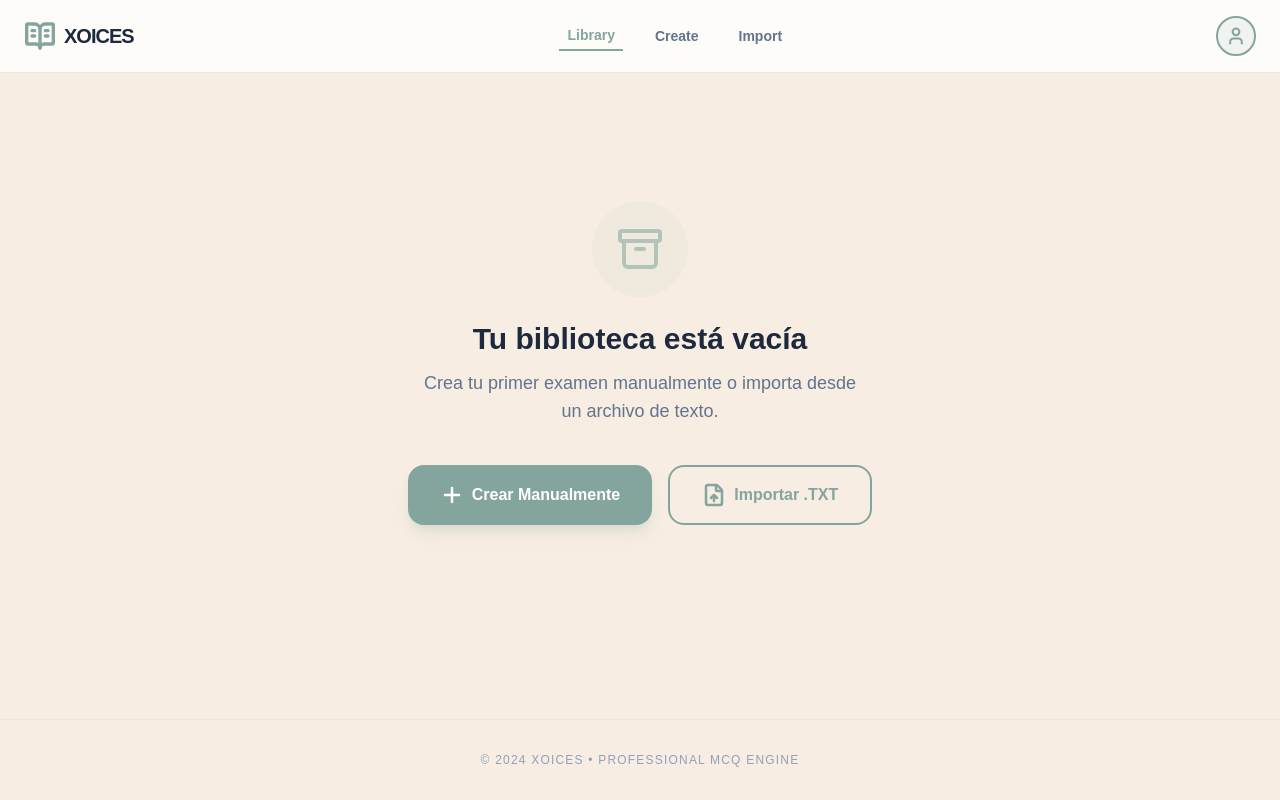
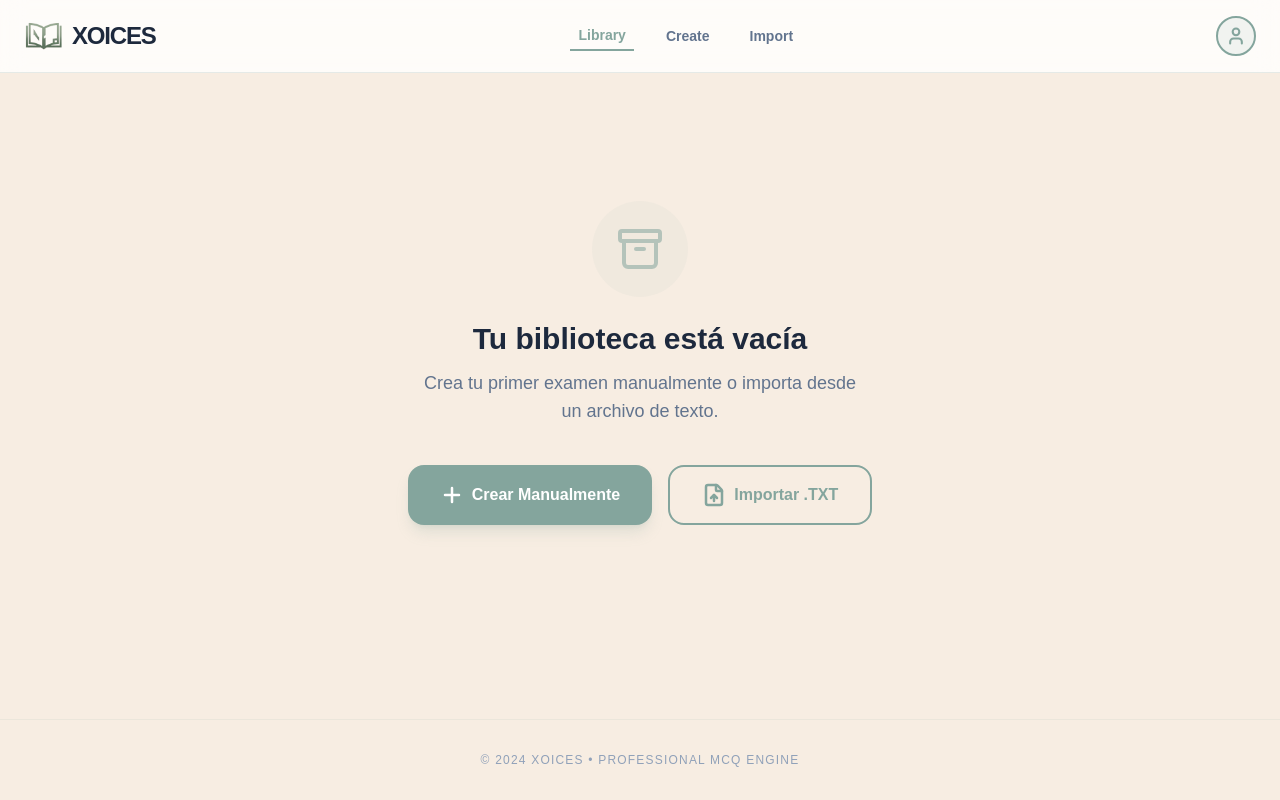
Before and after one commit to franjon11/xoices, a React (Vite) app: page / in a window 1280 px wide. Built offline with nearby package versions, Linux system fonts and the light colour scheme.

Commit message:
cambiando logo dentro de la web

```diff
--- a/src/components/layout/Header.tsx
+++ b/src/components/layout/Header.tsx
@@ -1,6 +1,7 @@
-import { Link, NavLink } from "react-router";
+import { NavLink } from "react-router";
 import { PAGES } from "../../types/constants";
-import { BookOpenText, Menu, User } from "lucide-react";
+import { Menu, User } from "lucide-react";
+import Logo from "../ui/Logo";
 
 const navItemClass = ({ isActive }: { isActive: boolean }) =>
   `text-sm font-bold transition-all px-2 py-1 ${isActive ? 'text-sage border-b-2 border-sage' : 'text-slate-500 hover:text-sage'}`;
@@ -15,10 +16,7 @@ const Header = ({ toggleSidebar }: { toggleSidebar: () => void }) => {
       </div>
 
       <div className="hidden sm:flex items-center justify-between">
-        <Link to={PAGES.HOME} className="flex items-center gap-2 text-sage group">
-          <BookOpenText className="size-8 group-hover:rotate-12 transition-transform" strokeWidth={2.5} />
-          <h1 className="text-xl font-black tracking-tighter text-slate-800 uppercase">Xoices</h1>
-        </Link>
+        <Logo />
 
         <nav className="flex items-center gap-6">
           <NavLink to={PAGES.HOME} className={navItemClass}>Library</NavLink>
--- a/src/components/layout/MobileDrawer.tsx
+++ b/src/components/layout/MobileDrawer.tsx
@@ -1,7 +1,8 @@
 import { forwardRef } from "react";
-import { Link, NavLink } from "react-router";
+import { NavLink } from "react-router";
 import { PAGES } from "../../types/constants";
-import { BookOpenText, X } from "lucide-react";
+import { X } from "lucide-react";
+import Logo from "../ui/Logo";
 
 const navItemClass = ({ isActive }: { isActive: boolean }) =>
   `text-sm py-4 px-6 font-bold rounded-lg transition-all ${isActive ? 'text-sage bg-sage/20' : 'text-slate-500 hover:text-sage'}`;
@@ -14,10 +15,7 @@ const MobileDrawer = forwardRef<HTMLDivElement, MobileDrawerProps>(({ toggleSide
   return (
     <div ref={ref} className="fixed z-100 top-0 left-0 h-full w-64 bg-white border-r border-gray-200 transform transition-transform duration-300 ease-out md:hidden -translate-x-full">
       <div className="p-4">
-        <Link to={PAGES.HOME} className="flex items-center gap-2 text-sage group">
-          <BookOpenText className="size-5 group-hover:rotate-12 transition-transform" strokeWidth={2.5} />
-          <h1 className="text-lg font-black tracking-tighter text-slate-800 uppercase">Xoices</h1>
-        </Link>
+        <Logo />
         <button className="absolute top-4 right-4 text-slate-600 hover:text-sage" onClick={toggleSidebar}>
           <X size={24} strokeWidth={2.5} />
         </button>
--- /dev/null
+++ b/src/components/ui/Logo.tsx
@@ -0,0 +1,14 @@
+import { Link } from "react-router";
+import logo from "../../assets/logo.png";
+import { PAGES } from "../../types/constants";
+
+const Logo = () => {
+  return (
+    <Link to={PAGES.HOME} className="flex items-center gap-2 text-sage group">
+      <img src={logo} alt="Logo" className="size-10 group-hover:rotate-12 transition-transform object-contain" />
+      <h1 className="text-2xl font-black tracking-tighter text-slate-800 uppercase">Xoices</h1>
+    </Link>
+  );
+}
+
+export default Logo;
```
